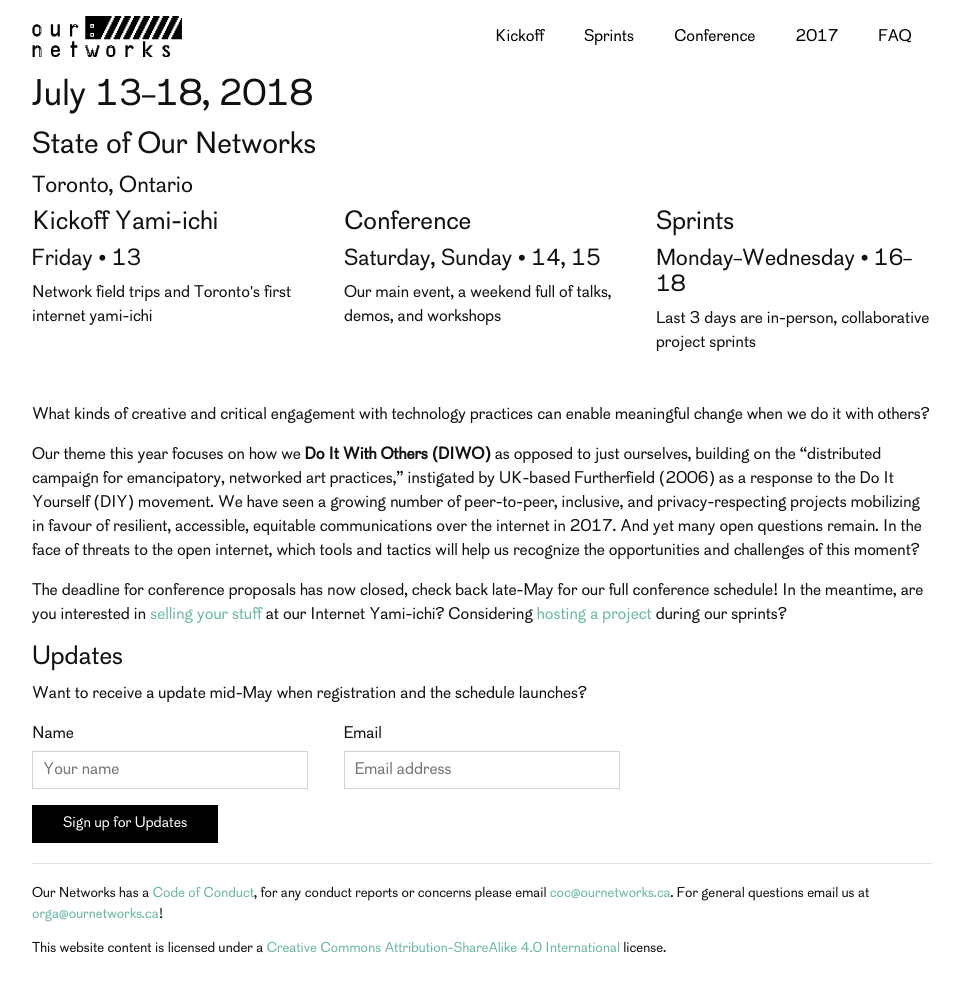
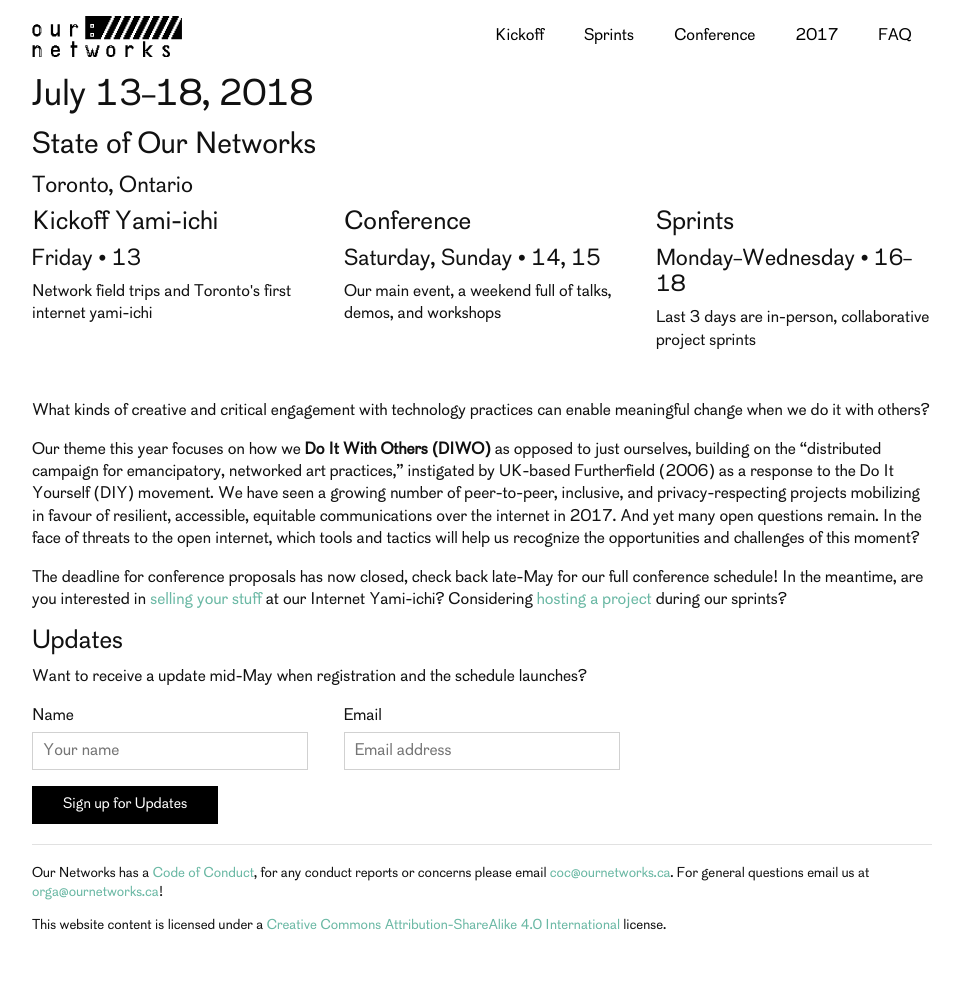
Before and after one commit to ournetworks/ournetworks.ca, a Jekyll site: the page built from index.md, in a window 1280 px wide and 1013 px high. Shown: the top 992 px of the window, without its empty margins (158-1119 px from the left). Built offline with Jekyll 4.4.1, drawn with Linux system fonts in a browser that asks for light colours.

Commit message:
type edits

```diff
--- a/_sass/_base.scss
+++ b/_sass/_base.scss
@@ -15,6 +15,8 @@
   font: $base-font-weight #{$base-font-size}/#{$base-line-height} $base-font-family;
   color: $text-color;
   background-color: $background-color;
+  -webkit-font-smoothing: antialiased;
+  -moz-osx-font-smoothing: grayscale;
 }
 
 // Images
--- a/_sass/_variables.scss
+++ b/_sass/_variables.scss
@@ -2,9 +2,9 @@
 
 $base-font-family: "Cotham Sans", Helvetica, Arial, sans-serif;
 $base-font-size: 16px;
-$base-font-weight: 400;
+$base-font-weight: normal;
 $small-font-size: $base-font-size * 0.875;
-$base-line-height: 1.5;
+$base-line-height: 1.4;
 $base-heading-line-height: 1.2;
 $base-margin-bottom: 1em;
 
```
